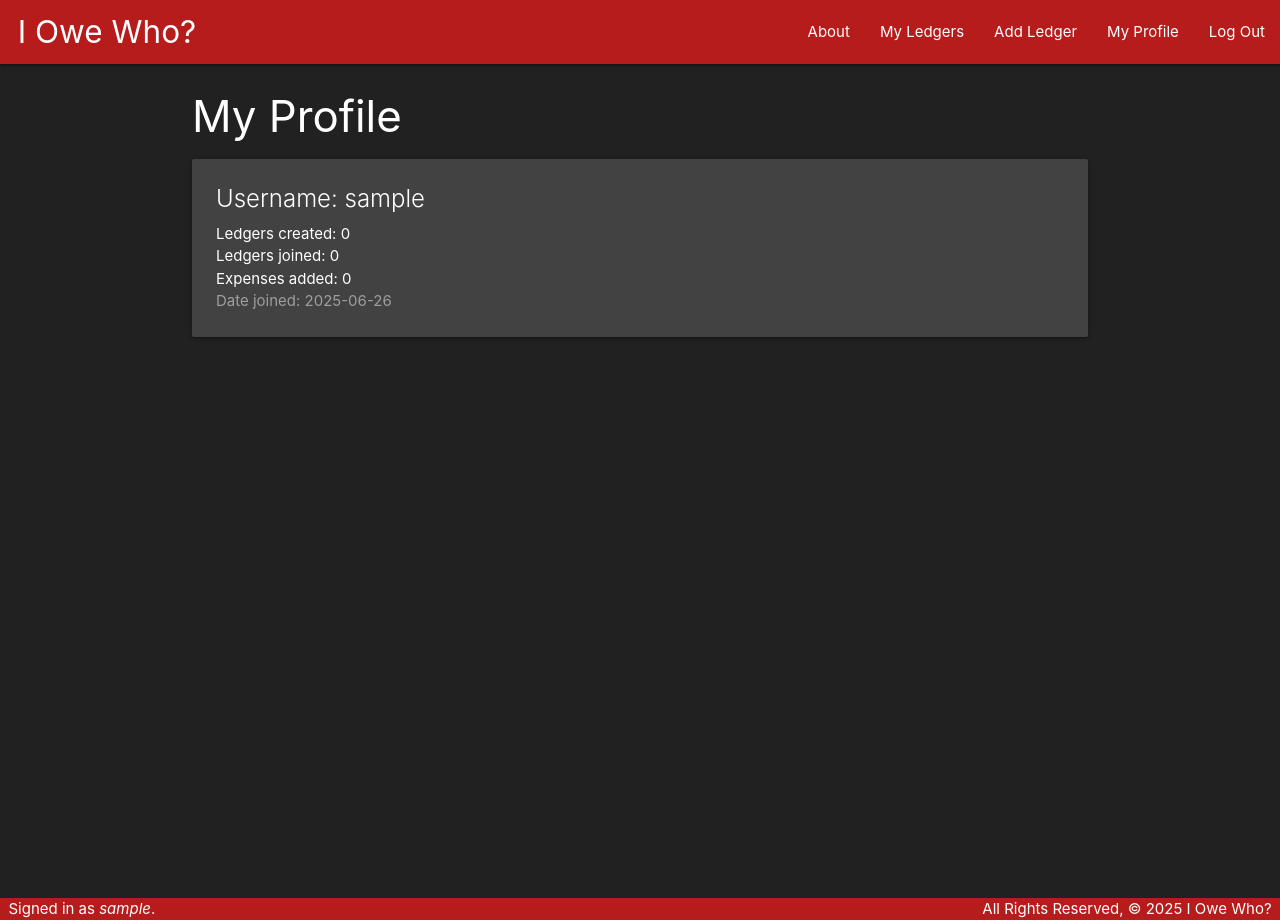
After one commit to gregells/i-owe-who, a Django app: page /accounts/myprofile/ in a window 1280 px wide. The commit adds this page. Run offline with Django 5.2, Linux system fonts and the light colour scheme; the visitor is signed in with stand-in values (Sample User, id 1); data that the repository does not hold is empty.

Commit message:
Add My Profile page

```diff
--- a/main_app/templates/base.html
+++ b/main_app/templates/base.html
@@ -22,6 +22,7 @@
         {% if user.is_authenticated %}
           <li><a href="{% url 'ledgers_index' %}">My Ledgers</a></li>
           <li><a href="{% url 'ledgers_create' %}">Add Ledger</a></li>
+          <li><a href="{% url 'my_profile' %}">My Profile</a></li>
           <li>
             <form method="POST" action="{% url 'logout' %}">
               {% csrf_token %}
@@ -40,6 +41,7 @@
     {% if user.is_authenticated %}
       <li><a href="{% url 'ledgers_index' %}">My Ledgers</a></li>
       <li><a href="{% url 'ledgers_create' %}">Add Ledger</a></li>
+      <li><a href="{% url 'my_profile' %}">My Profile</a></li>
       <li>
         <form method="POST" action="{% url 'logout' %}">
           {% csrf_token %}
--- /dev/null
+++ b/main_app/templates/profiles/detail.html
@@ -0,0 +1,16 @@
+{% extends 'base.html' %}
+{% block content %}
+
+<h3>My Profile</h3>
+
+<div class="card grey darken-3">
+  <div class="card-content">
+    <span class="card-title">Username: {{ user.username }}</span>
+    <p>Ledgers created: {{ user.ledgers_created.count }}</p>
+    <p>Ledgers joined: {{ user.ledgers_joined.count }}</p>
+    <p>Expenses added: {{ user.expense_set.count }}</p>
+    <p class="grey-text">Date joined: {{ user.date_joined|date:"Y-m-d" }}</p>
+  </div>
+</div>
+
+{% endblock %}
--- a/main_app/urls.py
+++ b/main_app/urls.py
@@ -5,6 +5,7 @@ urlpatterns = [
     path('', views.home, name='home'),
     path('about/', views.about, name='about'),
     path('accounts/signup/', views.signup, name='signup'),
+    path('accounts/myprofile/', views.my_profile, name='my_profile'),
     path('ledgers/', views.ledgers_index, name='ledgers_index'),
     path('ledgers/<int:ledger_id>/', views.ledgers_detail, name='ledgers_detail'),
     path('ledgers/create/', views.LedgerCreate.as_view(), name='ledgers_create'),
--- a/main_app/views.py
+++ b/main_app/views.py
@@ -34,6 +34,11 @@ def signup(request):
     form = UserCreationForm()
     context = { 'form': form, 'error_message': error_message }
     return render(request, 'registration/signup.html', context)
+
+
+@login_required
+def my_profile(request):
+    return render(request, 'profiles/detail.html')
 
 
 @login_required
```
